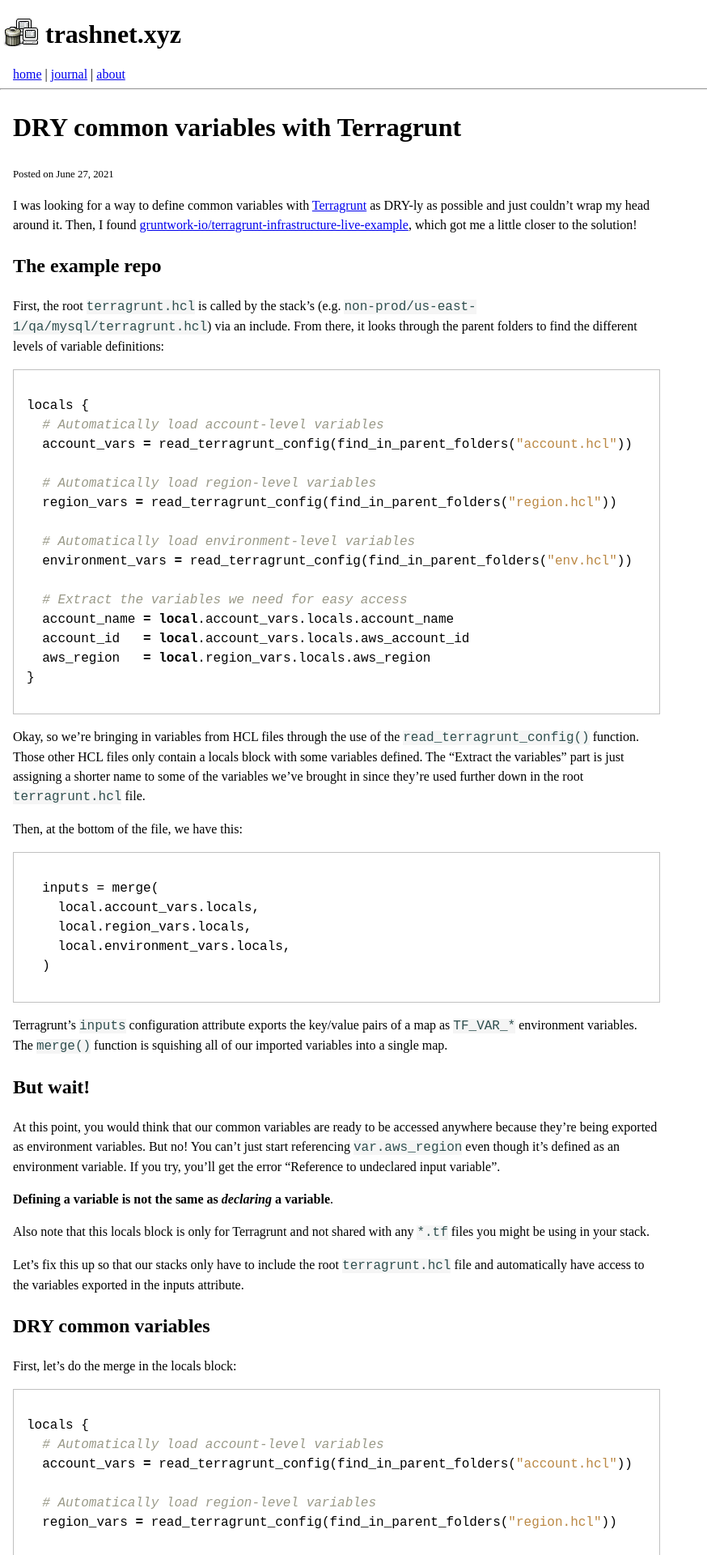
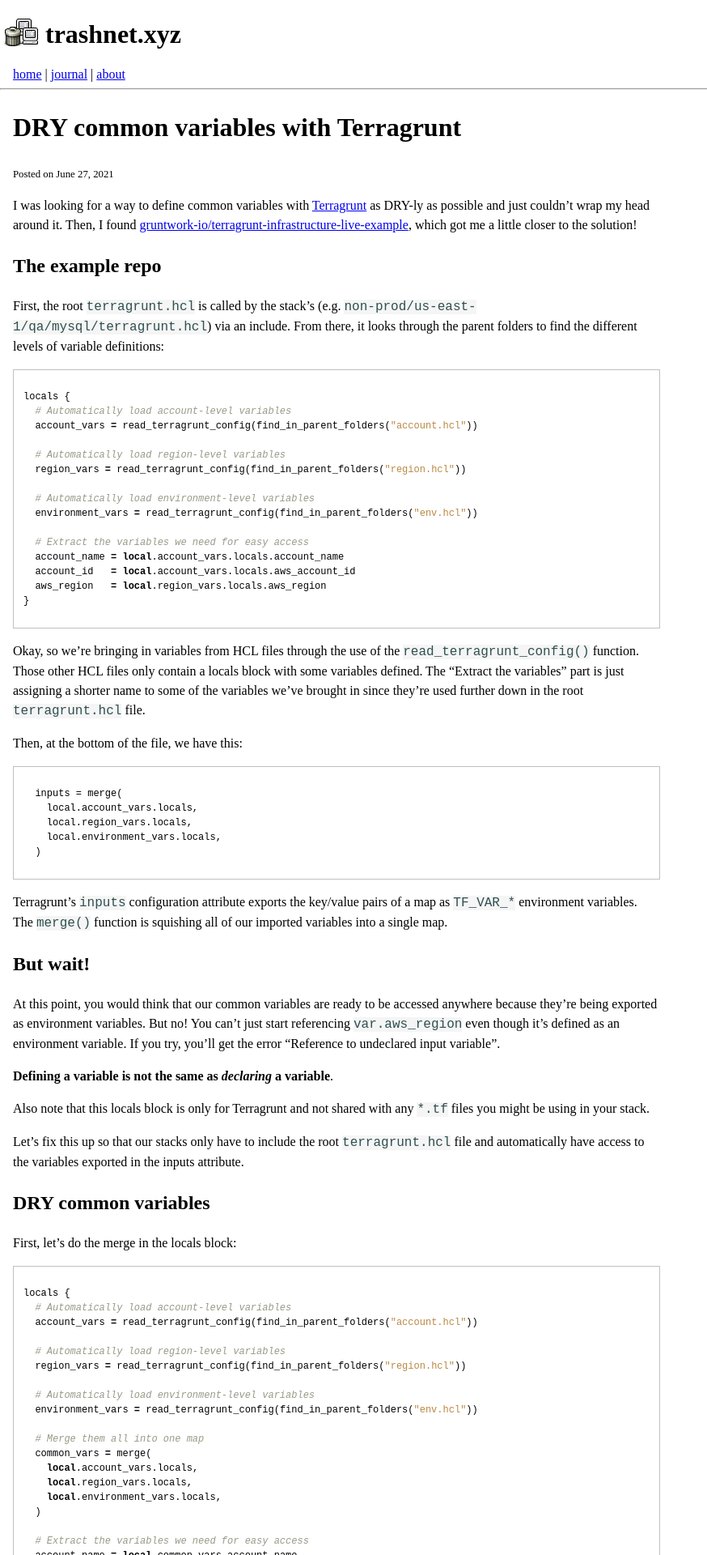
Before and after one commit to stove-panini/stove-panini.github.io, a Jekyll site: the page built from _posts/2021-06-27-terragrunt-common-vars.md, in a window 1280 px wide. Shown: the top 1920 px of the page at 81% size, without its empty margins (0-874 px from the left). Built offline with Jekyll 4.4.1, drawn with Linux system fonts in a browser that asks for light colours.

Commit message:
set minimum width & smaller font size for code blocks

```diff
--- a/_sass/trashnet.scss
+++ b/_sass/trashnet.scss
@@ -37,4 +37,7 @@
   border: 1px solid;
   border-color: silver;
   padding: 1em;
+  font-size: 12px;
+  font-family: monospace;
+  min-width: 80ch;
 }
```
